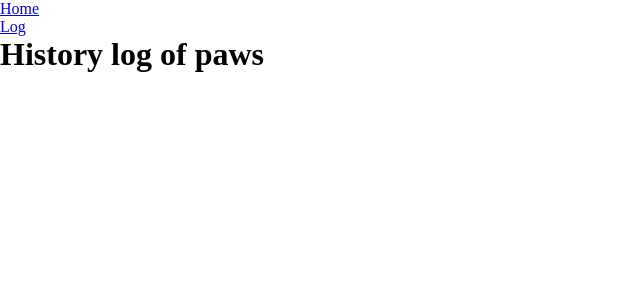
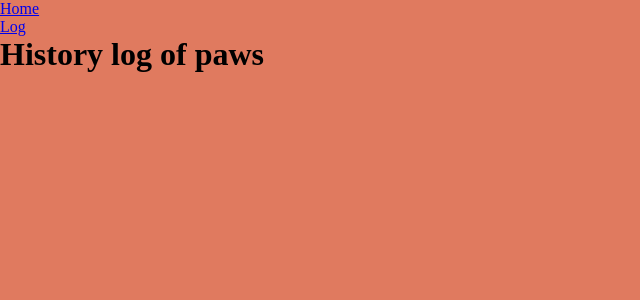
Before and after one commit to maysunktong/pomopaws, a Next.js app: page /log in a window 1280 px wide. Shown: the top 300 px of the page, without its empty margins (0-640 px from the left). Built offline with nearby package versions, Linux system fonts and the light colour scheme.

Commit message:
Style app container

```diff
--- a/src/app/globals.scss
+++ b/src/app/globals.scss
@@ -1,3 +1,6 @@
+@use "../styles/variables.scss" as *;
+@use "../styles/mixins.scss" as *;
+
 *,
 *::before,
 *::after {
@@ -6,21 +9,76 @@
   padding: 0;
 }
 
-html, body {
-  height: 100%;
+body {
+  display: flex;
+  flex-direction: column;
+  background-color: $color-background-primary;
+  width: 100%;
   min-height: 100vh;
 }
 
-body {
-  display: flex;
-  flex-direction: column;
+
+
+.btn-interval {
+  @include button($bg: $color-primary, $font-size: $font-size-3xl);
 }
 
-.container {
-  flex: 1;
+.content-wrapper {
+  display: grid;
+  grid-template-columns: 1fr 1fr;
+}
+
+.timer-wrapper  {
+  @include flexbox;
+}
+
+.sticker-picker {
+  position: relative;
   display: flex;
-  flex-direction: column;
-  min-height: 100vh;
-  width: 100%;
-  padding: 1rem;
+  z-index: 0;
+  justify-content: center;
+  align-items: center;
+
+  &__button {
+    @include button($bg: $color-background-light, $radius: 50%, $ratio: 1, $width: 300);
+    img {
+      width: 200px;
+    }
+  }
+
+  &__dropdown {
+    @include dropdown;
+  }
+
+  &__item {
+    @include dropdown-item;
+  }
 }
+
+.timer-container {
+  @include flexbox($direction: column);
+  max-height: 30rem;
+}
+
+.interval-container {
+  @include flexbox($direction: column);
+
+  &__interval-name {
+    @include flexbox;
+    font-size: $font-size-5xl;
+    color: $color-background-light;
+  }
+
+  &__interval-variants {
+    @include flexbox;
+  }
+}
+
+.btn-playback button {
+   @include button($bg:transparent, $hover-bg: none);
+}
+
+.cats-container {
+  padding: 2rem;
+  height: 90vh;
+}
--- a/src/app/layout.tsx
+++ b/src/app/layout.tsx
@@ -16,7 +16,7 @@ export default function RootLayout({
     <html lang="en">
       <body>
         <Navigation />
-        {children}
+        <div className="main-container">{children}</div>
       </body>
     </html>
   );
--- a/src/components/CatsContainer/index.tsx
+++ b/src/components/CatsContainer/index.tsx
@@ -6,7 +6,7 @@ const CatStickerContainer = () => {
   const { catStickers } = useCatsContext();
 
   return (
-    <div>
+    <div className="cats-container">
       {catStickers.length > 0 ? (
         catStickers.map((sticker, index) => (
           <img
--- /dev/null
+++ b/src/styles/mixins.scss
@@ -0,0 +1,112 @@
+@use "../styles/variables.scss" as *;
+
+@mixin button(
+  $bg: $color-primary,
+  $color: $color-white,
+  $padding: $space-2 $space-4,
+  $radius: $radius-lg,
+  $font-size: $font-size-base,
+  $border: none,
+  $hover-bg: darken($bg, 10%),
+  $transition: all 0.2s ease-in-out,
+  $ratio: 0,
+  $width: null,
+) {
+  display: inline-flex;
+  align-items: center;
+  justify-content: center;
+  padding: $padding;
+  background-color: $bg;
+  color: $color;
+  font-size: $font-size;
+  font-family: $font-primary;
+  border: $border;
+  border-radius: $radius;
+  text-decoration: none;
+  cursor: pointer;
+  transition: $transition;
+  font-weight: 500;
+  aspect-ratio: $ratio;
+
+  @if $width != null {
+    width: $width;
+  }
+
+  &:hover {
+    background-color: $hover-bg;
+  }
+
+  &:disabled {
+    opacity: 0.6;
+    cursor: not-allowed;
+  }
+}
+
+@mixin dropdown {
+  position: absolute;
+  margin-top: $space-1;
+  min-width: 300px;
+  height: auto;
+  overflow-y: auto;
+  background-color: $color-background-secondary;
+  border: none;
+  border-radius: $radius-md;
+  box-shadow: $shadow-md;
+  z-index: 100;
+  list-style: none;
+  padding: 1rem;
+  display: flex;
+  justify-content: center;
+  align-items: center;
+  flex-wrap: wrap;
+}
+
+@mixin dropdown-item {
+  position: relative;
+  padding: 0.5rem;
+  cursor: pointer;
+  display: flex;
+  flex-direction: column;
+  align-items: center;
+  transition: background-color 0.2s ease;
+
+  img {
+    transition: opacity 0.2s ease;
+  }
+
+  span {
+    position: absolute;
+    top: 50%;
+    left: 50%;
+    transform: translate(-50%, -50%);
+    color: #000;
+    background: rgba(255, 255, 255, 0.8);
+    padding: 0.25rem 0.5rem;
+    border-radius: 0.25rem;
+    font-size: 0.8rem;
+    opacity: 0;
+    transition: opacity 0.2s ease;
+    pointer-events: none;
+  }
+
+  &:hover {
+    background-color: #f0f0f0;
+
+    img {
+      opacity: 0.4;
+    }
+
+    span {
+      opacity: 1;
+    }
+  }
+}
+
+@mixin flexbox($direction: row, $justify-content: center, $gap: $space-2) {
+  display: flex;
+  flex-direction: $direction;
+  justify-content: $justify-content;
+  align-items: center;
+  gap: $gap;
+  height: 100%;
+}
--- /dev/null
+++ b/src/styles/variables.scss
@@ -0,0 +1,88 @@
+// COLOR PALETTE
+$color-primary: #81b29a;
+$color-secodnary: #f2cc8f;
+
+$color-background-primary: #e07a5f;
+$color-background-secondary: #3d405b;
+$color-background-light: #f4f1de;
+$color-background-dark: #be185d;
+
+$color-success: #10b981;
+$color-warning: #f59e0b;
+$color-danger:  #ef4444;
+$color-info:    #3b82f6;
+
+$color-white:  #ffffff;
+$color-black:  #000000;
+$color-gray-100: #f3f4f6;
+$color-gray-200: #e5e7eb;
+$color-gray-300: #d1d5db;
+$color-gray-400: #9ca3af;
+$color-gray-500: #6b7280;
+$color-gray-600: #4b5563;
+$color-gray-700: #374151;
+$color-gray-800: #1f2937;
+$color-gray-900: #111827;
+
+// TYPOGRAPHY
+$font-primary: 'Inter', sans-serif;
+$font-secondary: 'Georgia', serif;
+
+$font-size-xs: 0.75rem;
+$font-size-sm: 0.875rem;
+$font-size-base: 1rem;
+$font-size-lg: 1.125rem;
+$font-size-xl: 1.25rem;
+$font-size-2xl: 1.5rem;
+$font-size-3xl: 1.875rem;
+$font-size-4xl: 2.25rem;
+$font-size-5xl: 3rem;
+
+$line-height-tight: 1.2;
+$line-height-normal: 1.5;
+$line-height-loose: 1.75;
+
+// SPACING
+$space-0: 0;
+$space-1: 0.25rem;
+$space-2: 0.5rem;
+$space-3: 0.75rem;
+$space-4: 1rem;
+$space-5: 1.25rem;
+$space-6: 1.5rem;
+$space-8: 2rem;
+$space-10: 2.5rem;
+$space-12: 3rem;
+$space-16: 4rem;
+
+// BORDER RADIUS
+$radius-sm: 0.125rem;
+$radius-md: 0.375rem;
+$radius-lg: 0.5rem;
+$radius-xl: 0.75rem;
+$radius-full: 9999px;
+
+// BORDERS
+$border-width: 1px;
+$border-color: $color-gray-300;
+
+// SHADOWS
+$shadow-sm: 0 1px 2px rgba(0, 0, 0, 0.05);
+$shadow-md: 0 4px 6px rgba(0, 0, 0, 0.1);
+$shadow-lg: 0 10px 15px rgba(0, 0, 0, 0.15);
+
+// BREAKPOINTS
+$breakpoint-xs: 480px;
+$breakpoint-sm: 640px;
+$breakpoint-md: 768px;
+$breakpoint-lg: 1024px;
+$breakpoint-xl: 1280px;
+$breakpoint-2xl: 1536px;
+
+// Z-INDEX
+$z-index-dropdown: 1000;
+$z-index-sticky: 1020;
+$z-index-fixed: 1030;
+$z-index-modal-backdrop: 1040;
+$z-index-modal: 1050;
+$z-index-tooltip: 1060;
```
Also changed, not shown: src/app/page.tsx (+9 -7 lines), src/components/StickerPIcker/index.tsx (+2 -9 lines), src/components/Timer/index.tsx (+39 -14 lines), src/styles/StickerPicker.scss (deleted, +0 -80 lines).
